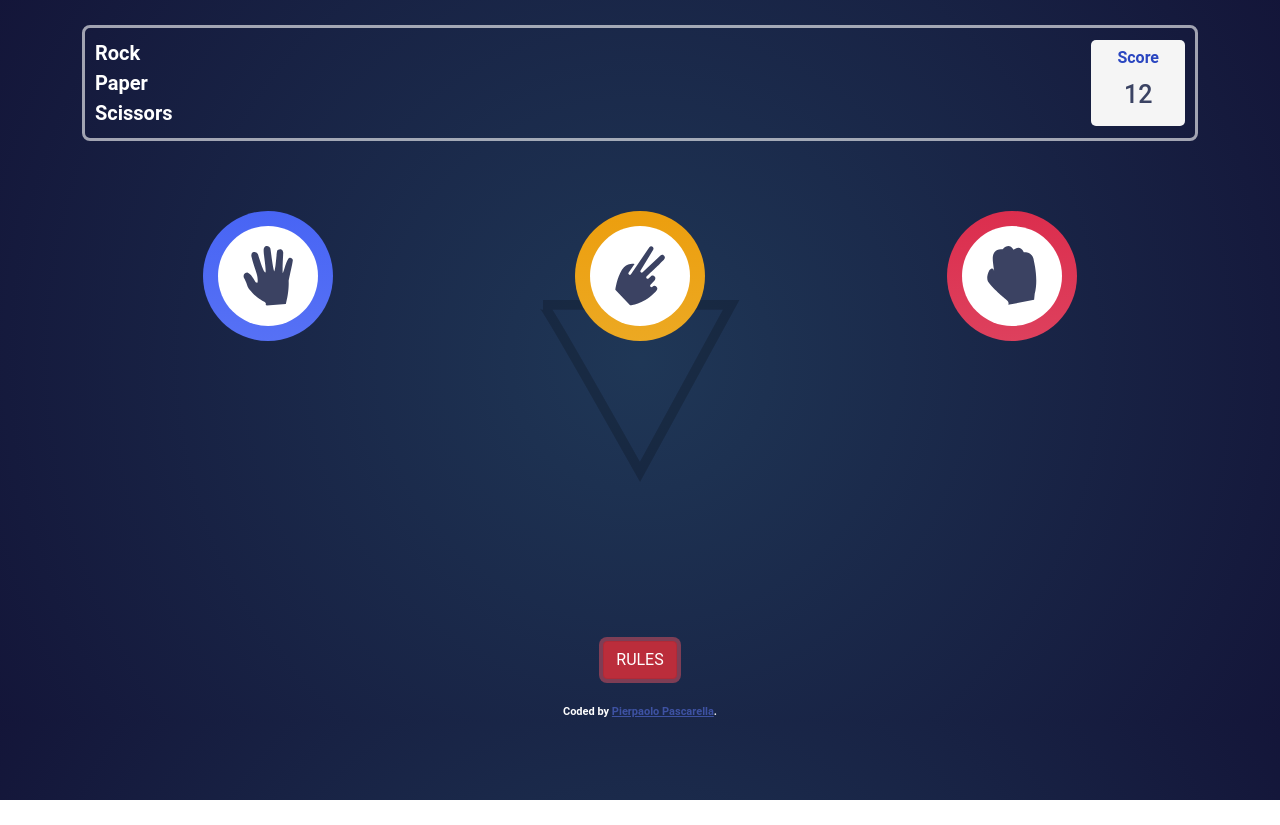
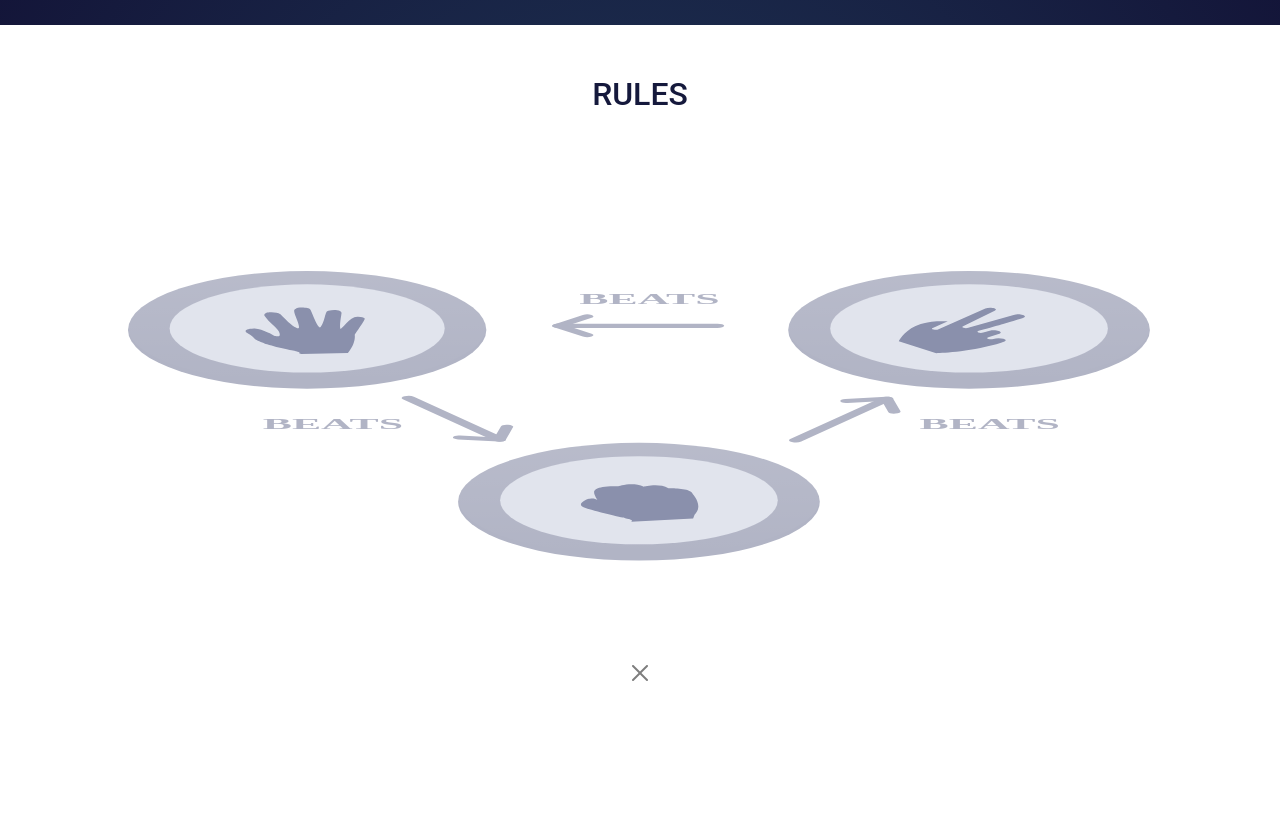
Before and after one commit to Pierpaolo01/Rock-Paper-Scissor, a plain HTML site: page index.html in a window 1280 px wide. Both pictures are taken after a click on the button "RULES". Before the commit the page ends 800 px from the top, so only its background shows below. Drawn offline with nearby package versions, Linux system fonts and the light colour scheme.

Commit message:
Score & rules logic completed

```diff
--- a/index.html
+++ b/index.html
@@ -25,7 +25,7 @@
 
       <div class="score" id="scoreCount">
         <span>Score</span>
-        <h3 id="counter">12</h3>
+        <h3 id="counter">3</h3>
       </div>
     </div>
 
@@ -55,7 +55,7 @@
     </div>
 
     <div id="rulesDiv">
-      <button class="btn btn-danger">RULES</button>
+      <button onclick="rules();" class="btn btn-outline-light">RULES</button>
     </div>
 
   </div>
--- a/script.js
+++ b/script.js
@@ -1,5 +1,6 @@
 
 const rpsArray = ['rock', 'paper', 'scissor'];
+let score = 3;
 
 function rpsGame(userChoice){
 
@@ -29,16 +30,22 @@ function decideWinner(userChoice, botChoice){
 function endMessage(outcome){
 
     if(outcome === 1){
-
+        score = score +1;
+        document.querySelector('#counter').textContent = score;
         return {'message': 'You Win !', 'color': 'green'};
 
     }else if(outcome === 0){
+        score = score -1;
+        document.querySelector('#counter').textContent = score;
         return {'message': 'You Lost !', 'color': 'red'};
 
     }else if(outcome === 0.5){
+        document.querySelector('#counter').textContent = score;
         return {'message': 'You Drew !', 'color': 'orange'};
+    }
 
-    }
+
+
 
 }
 
@@ -114,7 +121,7 @@ function showResult(finalMessage, userChoice, botChoice){
 
 
     let resetBtn = document.createElement('button');
-    resetBtn.setAttribute('class', 'btn btn-warning');
+    resetBtn.setAttribute('class', 'btn-lg btn-light');
     resetBtn.setAttribute('onclick', 'resetGame();');
     resetBtn.textContent = 'Reset Game';
 
@@ -132,3 +139,35 @@ function resetGame(){
     document.querySelector('.rps-items-container').style.display = 'flex';
 
 }
+
+
+function rules(){
+
+    const showRules = document.createElement('div');
+    showRules.setAttribute('class', 'rulesDiv');
+    showRules.style.zIndex = '3';
+    const rulesH2 = document.createElement('h2');
+    rulesH2.textContent = 'RULES';
+    rulesH2.style.color = '#15193C';
+
+    const rulesImg = document.createElement('img');
+    rulesImg.src = 'images/image-rules.svg';
+
+    const closeBtn = document.createElement('button');
+    closeBtn.setAttribute('class', 'btn-close');
+    closeBtn.setAttribute('onclick', 'closeRules();');
+
+
+    showRules.appendChild(rulesH2);
+    showRules.appendChild(rulesImg);
+    showRules.appendChild(closeBtn);
+    document.querySelector('.container').appendChild(showRules);
+}
+
+function closeRules(){
+
+    const rulesDiv = document.querySelector('.rulesDiv');
+    rulesDiv.remove();
+
+
+}
--- a/style.css
+++ b/style.css
@@ -9,7 +9,8 @@ body{
     background: radial-gradient(circle, hsl(214, 47%, 23%), hsl(237, 49%, 15%)) ;
     color: white;
     font-family: 'roboto';
-    font-weight: 600
+    font-weight: 600;
+    overflow: hidden;
 
 }
 
@@ -122,6 +123,31 @@ body{
     margin-top: 50px;
 }
 
+.rulesDiv {
+    width: 100%;
+    height: 100%;
+    background-color: white;
+    position: absolute;
+    display: flex;
+    flex-wrap: wrap;
+    flex-direction: column;
+    align-items: center;
+}
+
+.rulesDiv h2 {
+    margin-top: 50px;
+}
+
+.rulesDiv img{
+    width: 80%;
+    height: 290px;
+    margin-top: 150px;
+}
+
+.rulesDiv button {
+    margin-top: 100px;
+}
+
 
 
 
```
